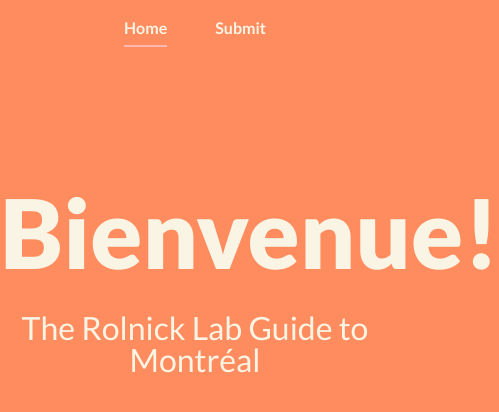
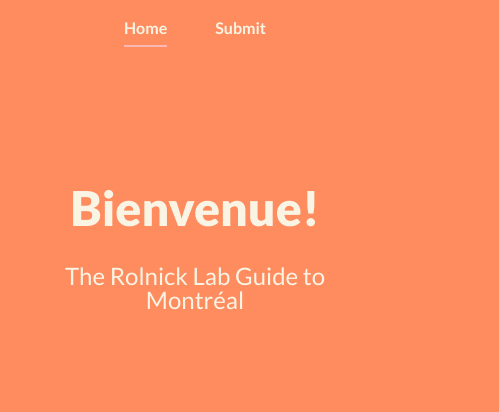
Before and after one commit to RolnickLab/montreal-guide, a React (Vite) app: page / in a window 390 px wide. Shown: the top 412 px of the page, 499 px wide, since content can reach past the window. Built offline with nearby package versions, Linux system fonts and the light colour scheme; no server answers; the database is empty.

Commit message:
Tweak layout for small screens

```diff
--- a/src/App.css
+++ b/src/App.css
@@ -5,13 +5,13 @@
 
 .content {
   max-width: 1024px;
+  padding: 0 32px;
   margin: 0 auto;
 }
 
 /* Intro */
 .intro {
   padding: 128px 0;
-
   text-align: center;
 }
 
@@ -25,3 +25,24 @@
   grid-template-columns: 1fr 1fr 1fr;
   gap: 32px;
 }
+
+@media only screen and (max-width: 1024px) {
+  .cards {
+    grid-template-columns: 1fr 1fr;
+  }
+}
+
+@media only screen and (max-width: 768px) {
+  .content {
+    padding: 0 16px;
+  }
+
+  .tips {
+    padding: 16px 0;
+  }
+
+  .cards {
+    grid-template-columns: 1fr;
+    gap: 16px;
+  }
+}
--- a/src/index.css
+++ b/src/index.css
@@ -75,3 +75,13 @@ ul,
 li {
   all: unset;
 }
+
+@media only screen and (max-width: 768px) {
+  .text-xl {
+    font-size: 48px;
+  }
+
+  .text-lg {
+    font-size: 24px;
+  }
+}
```
